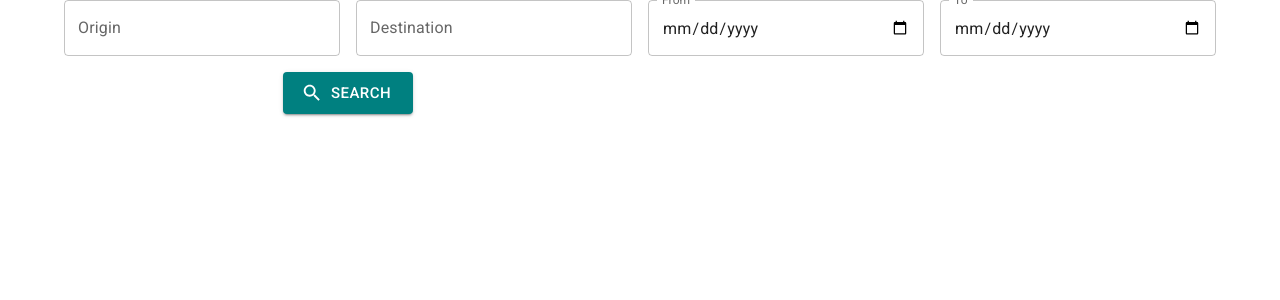
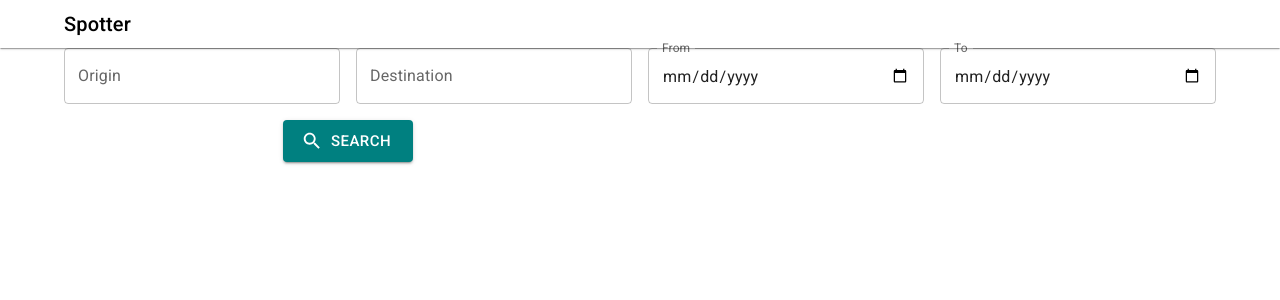
Before and after one commit to VincentAmante/flight-app, a Next.js app: page / in a window 1280 px wide. Shown: the top 300 px of the page. Built offline with nearby package versions, Linux system fonts and the light colour scheme; what @mui/material-nextjs would draw is missing.

Commit message:
Added Header to Layout

```diff
--- a/src/app/layout.tsx
+++ b/src/app/layout.tsx
@@ -6,6 +6,7 @@ import '@fontsource/roboto/400.css';
 import '@fontsource/roboto/500.css';
 import '@fontsource/roboto/700.css';
 import CustomThemeProvider from "../../components/providers/CustomThemeProvider";
+import AppHeader from "../../components/AppHeader";
 
 export const metadata: Metadata = {
   title: "Flight App",
@@ -22,6 +23,7 @@ export default function RootLayout({
       <body>
         <AppRouterCacheProvider>
           <CustomThemeProvider>
+            <AppHeader />
             {children}
           </CustomThemeProvider>
         </AppRouterCacheProvider>
```
